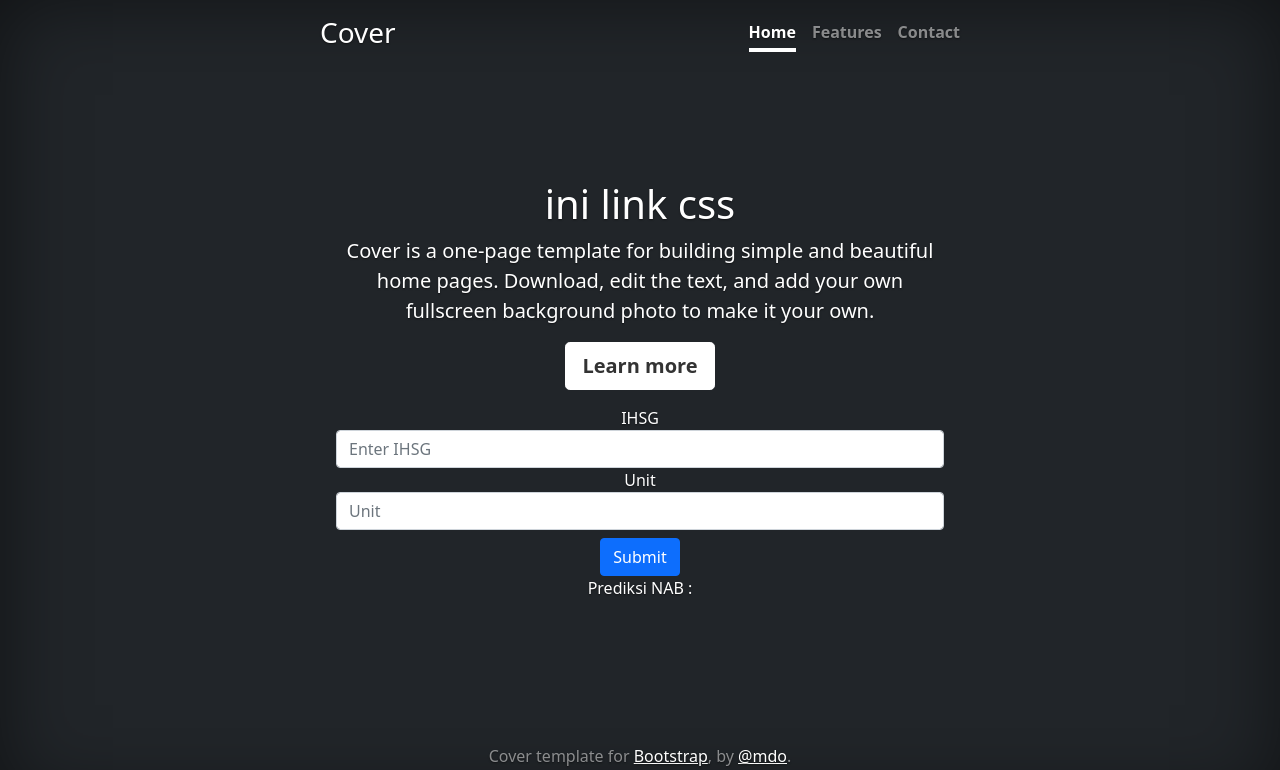
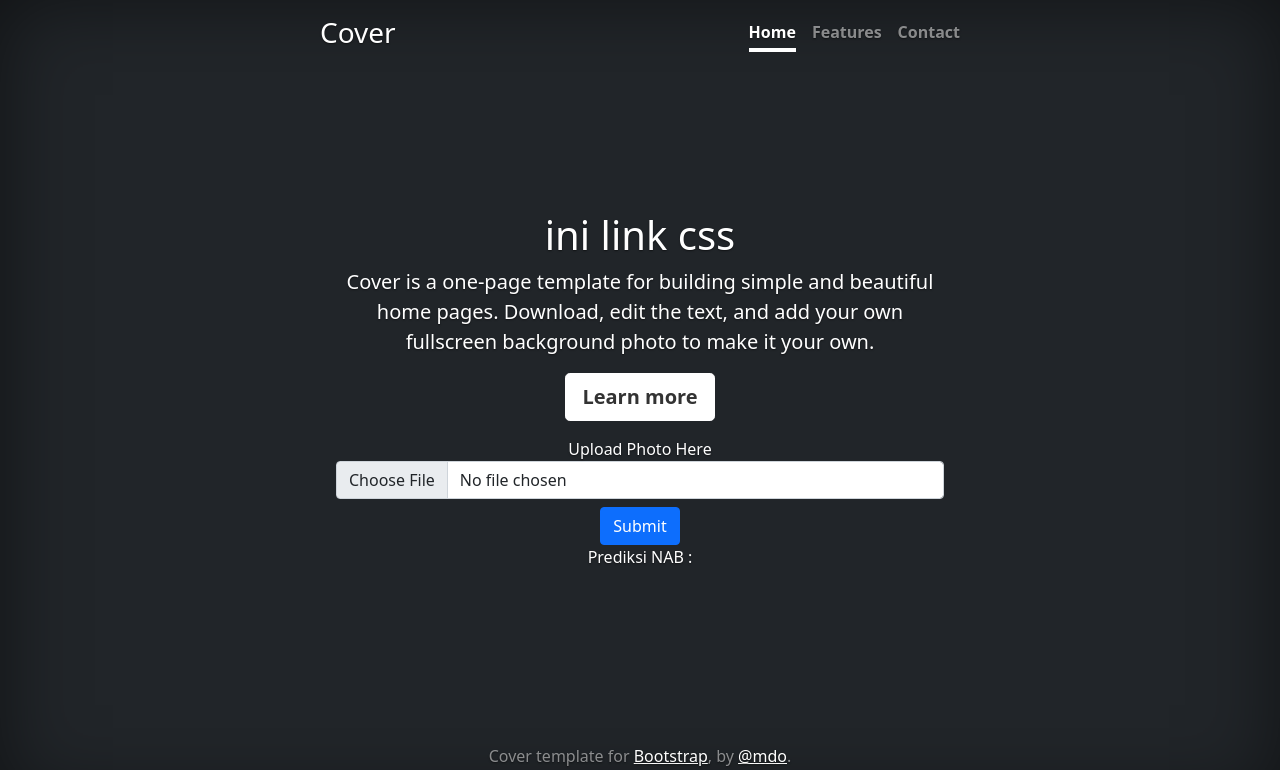
Before and after one commit to 0fakhri/klasifikasi-unud-5, a Django app: page /ml/ in a window 1280 px wide. Shown: the top 770 px of the page. Run offline with Django 3.2, Linux system fonts and the light colour scheme; some libraries are stand-ins or nearby versions.

Commit message:
Update index.html

```diff
--- a/ml/templates/index.html
+++ b/ml/templates/index.html
@@ -1,7 +1,7 @@
 {% extends 'base.html' %}
 
 {% block title %}
-    <title> Hekllop Index </title>
+    <title> Klasifikasi Tanaman Herbal </title>
 {% endblock title %}
 
 {% block content %}
@@ -26,13 +26,13 @@
             <div class="col-lg-12">
                 {% csrf_token %}
                 <div class="form-group">
-                    <label for="ihsg">IHSG</label>
-                    <input type="number" class="form-control" id="ihsg" aria-describedby="emailIHSG" placeholder="Enter IHSG">
+                    <label for="ihsg">Upload Photo Here</label>
+                    <input type="file" class="form-control" id="ihsg" aria-describedby="emailIHSG" placeholder="Enter IHSG">
                 </div>
-                <div class="form-group">
+                <!-- <div class="form-group">
                     <label for="unit">Unit</label>
                     <input type="number" class="form-control" id="unit" placeholder="Unit">
-                </div>
+                </div> -->
                 <button id="submit" class="btn btn-primary mt-2">Submit</button>
             </div>
             <p id="result">Prediksi NAB : </p>
```
